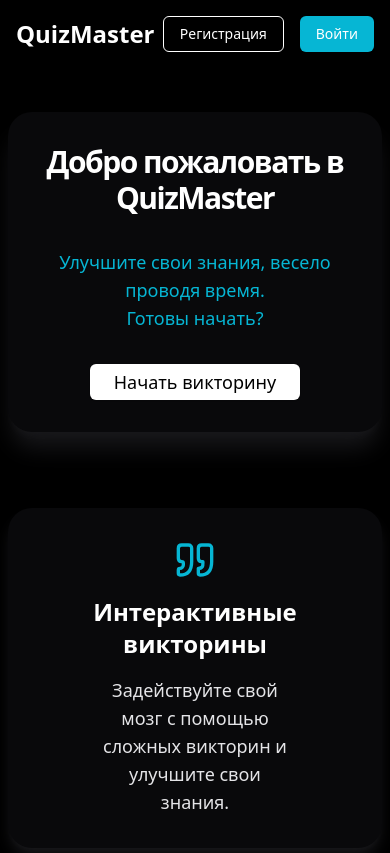
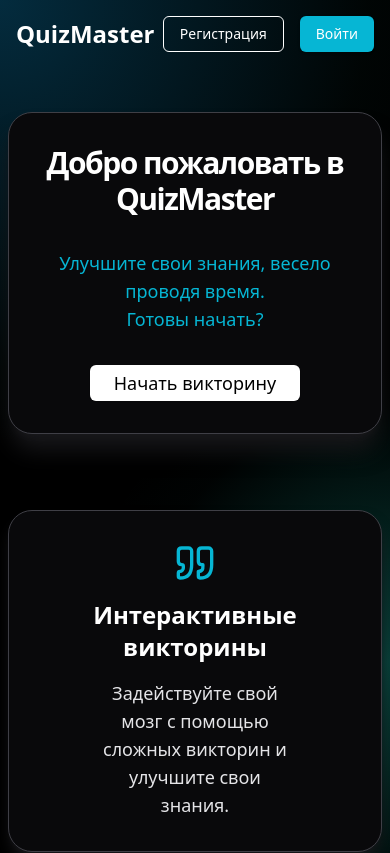
Before and after one commit to AgaspherGames/quizer, a Next.js app: page / in a window 390 px wide. Shown: the top 853 px of the page. Built offline with nearby package versions, Linux system fonts and the light colour scheme.

Commit message:
layout updates

```diff
--- a/app/globals.css
+++ b/app/globals.css
@@ -47,3 +47,28 @@ input[type=file]::-webkit-file-upload-button {
     background-position: -200% 0;
   }
 }
+
+.light {
+  position: absolute;
+  border-radius: 100%;
+  background: radial-gradient(#14b8a557, #14b8a504 40%, transparent 50%);
+}
+
+[data-color="teal"] {
+  background: radial-gradient(#14b8a557, #14b8a504 40%, transparent 50%);
+}
+[data-color="sky"] {
+  background: radial-gradient(
+    #0ea4e944,
+    rgba(20, 184, 165, 0.027) 40%,
+    transparent 50%
+  );
+}
+[data-size="medium"] {
+  width: 1300px;
+  height: 1300px;
+}
+[data-size="small"] {
+  width: 900px;
+  height: 900px;
+}
--- a/app/page.tsx
+++ b/app/page.tsx
@@ -6,10 +6,35 @@ import { Hero } from "@/components/component/LandingPage/hero";
 export default function Home() {
   return (
     <main className="bg-black min-h-screen md:text-lg">
+      <div className="z-0 absolute inset-0 overflow-hidden">
+        <div
+          className="light top-0 left-0 -translate-x-1/2 -translate-y-1/2"
+          data-size="medium"
+          data-color="sky"
+        ></div>
+        <div
+          className="light top-2/3 left-0 -translate-x-1/2 -translate-y-1/2"
+          data-size="small"
+          data-color="sky"
+        ></div>
+        <div
+          className="light top-1/3 right-0 translate-x-1/2 -translate-y-1/2"
+          data-size="small"
+          data-color="teal"
+        ></div>
+        <div
+          className="light bottom-0 left-1/3 -translate-x-1/2 translate-y-1/2"
+          data-size="medium"
+          data-color="teal"
+        ></div>
+      </div>
+      <div className="relative z-10">
+
       <Header />
       <Hero />
       <Features />
       <CreateSection />
+      </div>
     </main>
   );
 }
--- a/app/quiz/[id]/[questionId]/layout.tsx
+++ b/app/quiz/[id]/[questionId]/layout.tsx
@@ -1,7 +1,17 @@
+"use client";
+import LoginRequiredModal from "@/components/component/Modal/LoginRequiredModal";
+import { useAuthState } from "@/hooks/hooks";
 import React from "react";
 interface layoutProps extends React.HTMLAttributes<HTMLDivElement> {}
 
 const layout: React.FC<layoutProps> = ({ children }) => {
+  const { isAuth, isAuthLoaded } = useAuthState();
+  if (isAuthLoaded && !isAuth)
+    return (
+      <div className="h-screen">
+        <LoginRequiredModal close={() => {}} isOpen={true} />;
+      </div>
+    );
   return <div>{children}</div>;
 };
 
--- a/components/component/Base/header.tsx
+++ b/components/component/Base/header.tsx
@@ -17,13 +17,13 @@ export function Header() {
   };
 
   return (
-    <div className="bg-black p-4 flex justify-between items-center">
+    <div className="p-4 flex justify-between items-center">
       <div>
         <Link href={"/"}>
           <Logo />
         </Link>
       </div>
-      <HeaderButtons/>
+      <HeaderButtons />
     </div>
   );
 }
--- a/components/component/LandingPage/create-section.tsx
+++ b/components/component/LandingPage/create-section.tsx
@@ -12,7 +12,7 @@ export function CreateSection() {
       <section className="w-full px-2 py-8 md:py-12 lg:py-24 ">
         <div className="relative w-full py-3 sm:max-w-3xl sm:mx-auto">
           <Card3D>
-            <div className="p-8 xl:p-14 bg-zinc-950 shadow-xl shadow-zinc-900 rounded-3xl hover:scale-105 transition-all">
+            <div className="p-8 xl:p-14 bg-zinc-950 shadow-xl shadow-zinc-900 rounded-3xl hover:scale-105 transition-all border border-zinc-700">
               <div className="space-y-8 text-center">
                 <h1 className="text-2xl font-bold tracking-tighter text-white sm:text-4xl md:text-5xl lg:text-4xl/none">
                   Создай свою собственную викторину
--- a/components/component/LandingPage/features.tsx
+++ b/components/component/LandingPage/features.tsx
@@ -101,8 +101,8 @@ const Feature = ({
   title: string;
 }) => {
   return (
-    <div className="w-full sm:max-w-3xl sm:mx-auto">
-      <div className="p-8 xl:p-14 bg-zinc-950  shadow-lg shadow-zinc-900 rounded-3xl  h-full">
+    <div className="w-full sm:max-w-3xl sm:mx-auto ">
+      <div className="p-8 xl:p-14 bg-zinc-950  shadow-lg shadow-zinc-900 rounded-3xl  h-full border border-zinc-700">
         <div className="flex flex-col items-center space-y-4 text-center">
           {icon}
           <h3 className="text-2xl md:text-2xl lg:text-3xl font-semibold">
--- a/components/component/LandingPage/hero.tsx
+++ b/components/component/LandingPage/hero.tsx
@@ -11,7 +11,7 @@ export function Hero() {
     <section className="w-full px-2 py-8 md:py-12 lg:py-24 ">
       <div className="relative w-full py-3 sm:max-w-3xl sm:mx-auto">
         <Card3D offset={2}>
-          <div className="p-8 xl:p-14 bg-zinc-950 shadow-xl shadow-zinc-900 rounded-3xl">
+          <div className="p-8 xl:p-14 bg-zinc-950 shadow-xl shadow-zinc-900 rounded-3xl border border-zinc-700">
             <div className="space-y-8 text-center">
               <h1 className="text-3xl font-bold tracking-tighter text-white sm:text-4xl md:text-5xl lg:text-6xl/none">
                 Добро пожаловать в QuizMaster
--- a/components/component/Quiz/QuizItem.tsx
+++ b/components/component/Quiz/QuizItem.tsx
@@ -8,7 +8,7 @@ interface QuizItemProps {
 
 const QuizItem: React.FC<QuizItemProps> = ({ quiz }) => {
   return (
-    <div className="h-full flex-1 rounded-lg bg-zinc-900 relative  p-4 md:p-6 ">
+    <div className="h-full flex-1 rounded-lg bg-zinc-900 relative p-4 md:p-6 ">
       <Link
         key={quiz.id}
         className="absolute inset-0"
```
